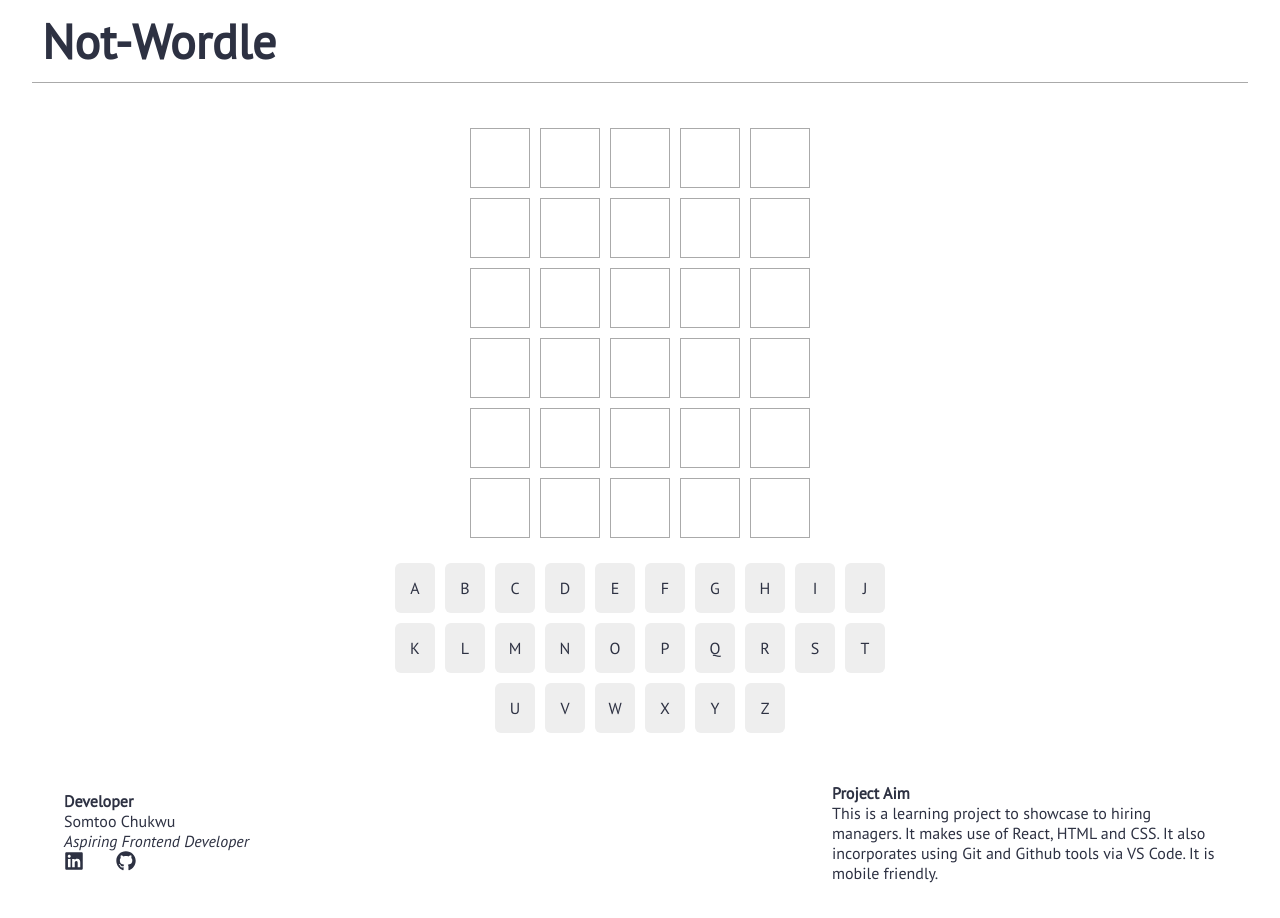
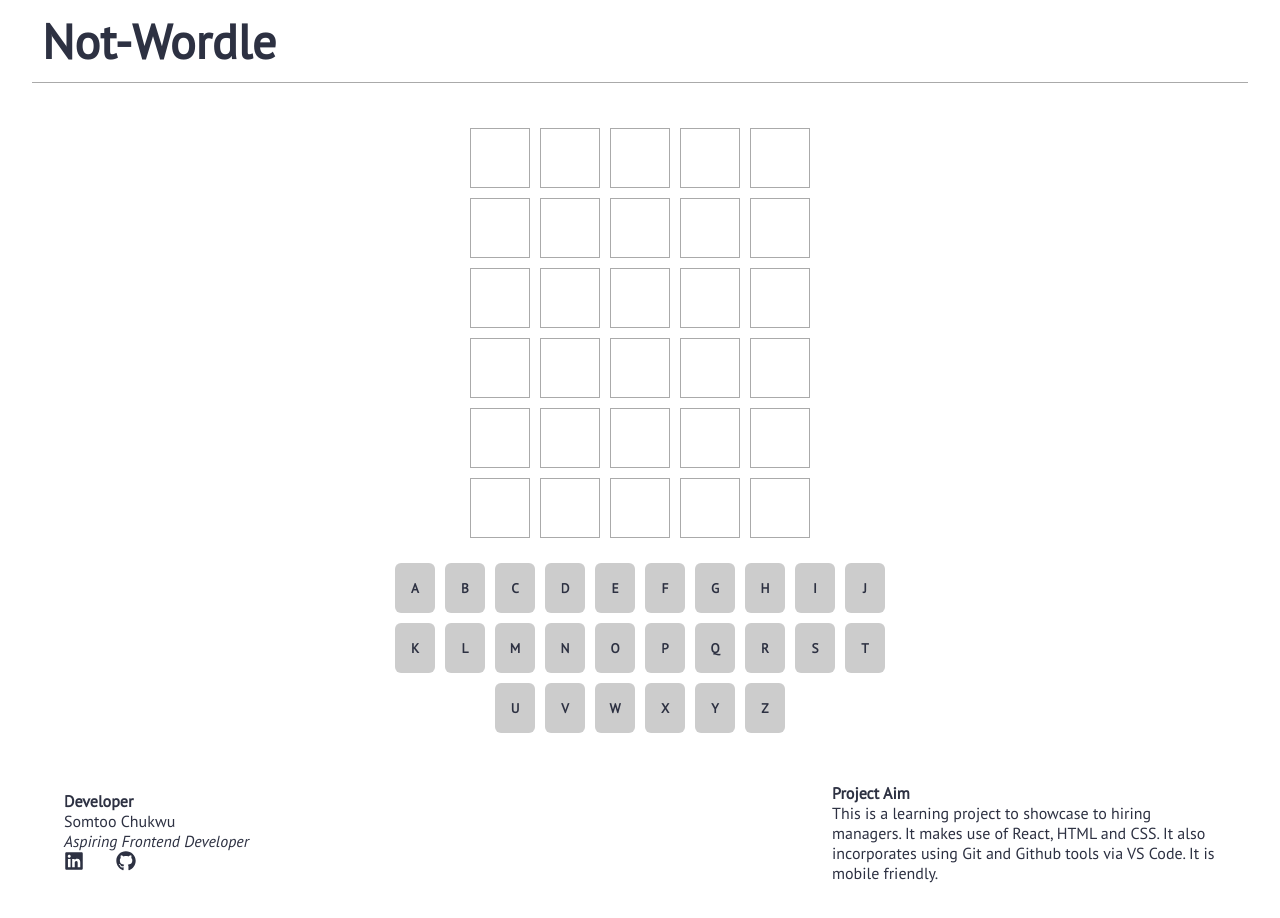
Before and after one commit to SomtooFromLaffy/Not-Wordle, a React (Create React App) app in the folder not-wordle/: page / in a window 1280 px wide. Built offline with nearby package versions, Linux system fonts and the light colour scheme.

Commit message:
Input changes on button click

```diff
--- a/not-wordle/src/assets/animals.json
+++ b/not-wordle/src/assets/animals.json
@@ -98,7 +98,7 @@
       },
       {
         "id": 25,
-        "name": "sheep"
+        "name": "dimes"
       },
       {
         "id": 26,
--- a/not-wordle/src/components/Keypad.js
+++ b/not-wordle/src/components/Keypad.js
@@ -3,8 +3,10 @@ import './KeypadStyles.css'
 import letterkeys from '../assets/keyletters.json'
 
 
-export default function Keypad({ usedKeys}) {
+export default function Keypad({ usedKeys, setButtonEntry}) {
   const [keypadLetters, setKeypadLetters] = useState(null)
+
+
 
   useEffect(() => {
     const keys = letterkeys['letters']
@@ -18,7 +20,7 @@ export default function Keypad({ usedKeys}) {
         // no formatting is added
         const color = usedKeys[keypadLetter['key']]
         return (
-            <div key={keypadLetter.key} className={color}> {keypadLetter.key} </div>
+            <button key={keypadLetter.key} className={color===undefined ? '' : color} type='submit' onClick={()=>{setButtonEntry(keypadLetter.key)}}>{keypadLetter.key}</button>
         )
       })}
     </div>
--- a/not-wordle/src/components/KeypadStyles.css
+++ b/not-wordle/src/components/KeypadStyles.css
@@ -7,31 +7,35 @@
     justify-content: center;
 }
 
-.keypad div{
+.keypad button{
     margin:5px;
     width:40px;
     height:50px;
-    background: #eee;
+    background: #ccc;
     display: inline-block;
     border-radius: 6px;
     line-height: 50px;
     text-align: center;
     text-transform: uppercase;
+    font-weight: 1000;
+    border: none;
+    /* border-color: #ccc; */
+
 }
 
-.keypad > div.green{
+.keypad > button.green{
     background: #5ac85a;
     color: #fff;
     transition: all 0.3s ease-in;
 }
 
-.keypad > div.yellow{
+.keypad > button.yellow{
     background: #e2cc68;
     color: #fff;
     transition: all 0.3s ease-in;
 }
 
-.keypad > div.red{
+.keypad > button.red{
     background: #db1e1e;
     color: #fff;
     transition: all 0.3s ease-in;
--- a/not-wordle/src/components/WordleBody.js
+++ b/not-wordle/src/components/WordleBody.js
@@ -10,28 +10,35 @@ export default function WordleBody({ solution }) {
   const { turn, currentGuess, guesses, isCorrect, handleKeyup, usedKeys } = useGameLogicHook(solution)
   const [showModal, setShowModal] = useState(false)
 
+  //
+  const [buttonEntry, setButtonEntry] = useState(null)
+
+
     //  tracks everytime a users presses a key
     //  the return in there ensures that the event listener is discarded after we grab
     //  the value
     useEffect(() => {
+        handleKeyup({key : buttonEntry})
         window.addEventListener('keyup', handleKeyup)
 
-            // if guess is correct, or turns > 5,
+         // if guess is correct, or turns > 5,
         // input is locked and game is over
         if(isCorrect || turn > 5){
             setTimeout(()=> setShowModal(true), 2000)
             window.removeEventListener('keyup', handleKeyup)
+            // setButtonEntry(null)
         }
 
 
-        return () => window.removeEventListener('keyup', handleKeyup)
-        }, [handleKeyup, isCorrect, turn])
+        return () => {window.removeEventListener('keyup', handleKeyup)
+                      setButtonEntry(null)}
+        }, [handleKeyup, isCorrect, turn, buttonEntry])
 
   return (
     <div className='wordle-body'>
       {/* Pass in the following to Grid. Reasons explained in grid */}
       <Grid currentGuess={currentGuess} turn={turn} guesses={guesses} />
-      <Keypad usedKeys={usedKeys} />
+      <Keypad usedKeys={usedKeys} setButtonEntry={setButtonEntry}  />
       {showModal && <Modal isCorrect={isCorrect} turn={turn} solution={solution} />}
     </div>
   )
```
Also changed, not shown: not-wordle/src/components/useGameLogicHook.js (+2 -6 lines).
